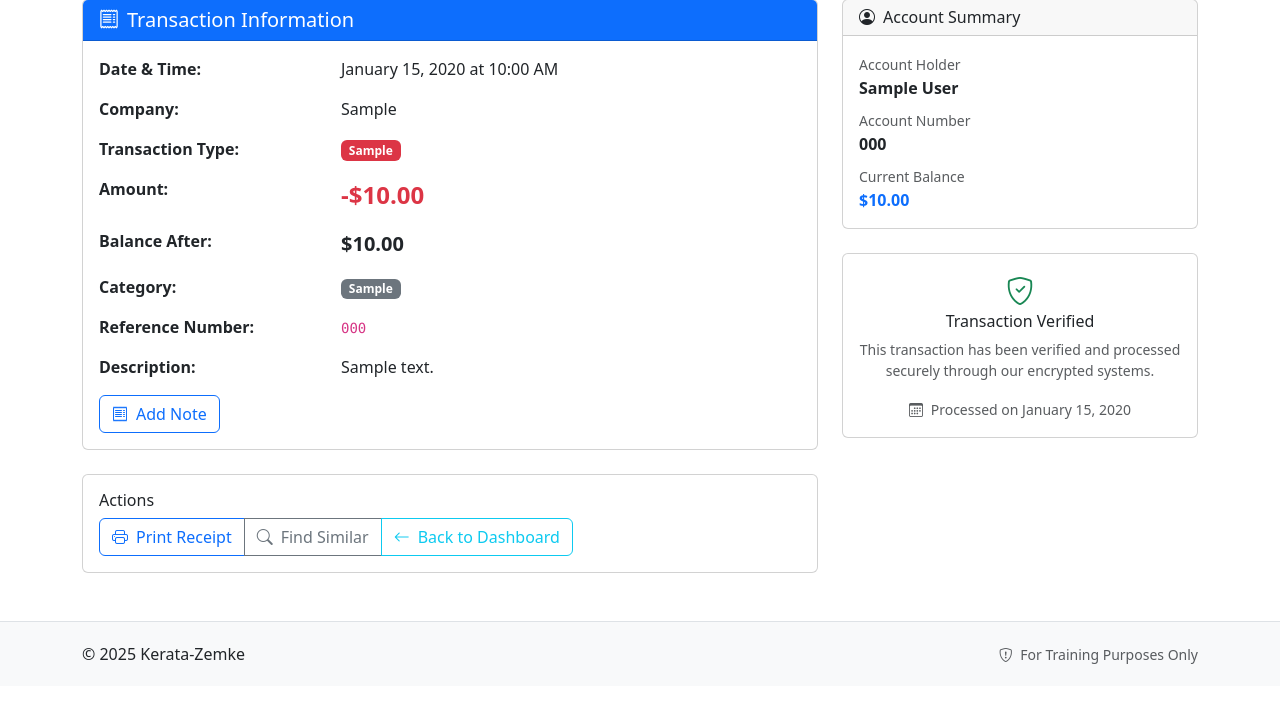
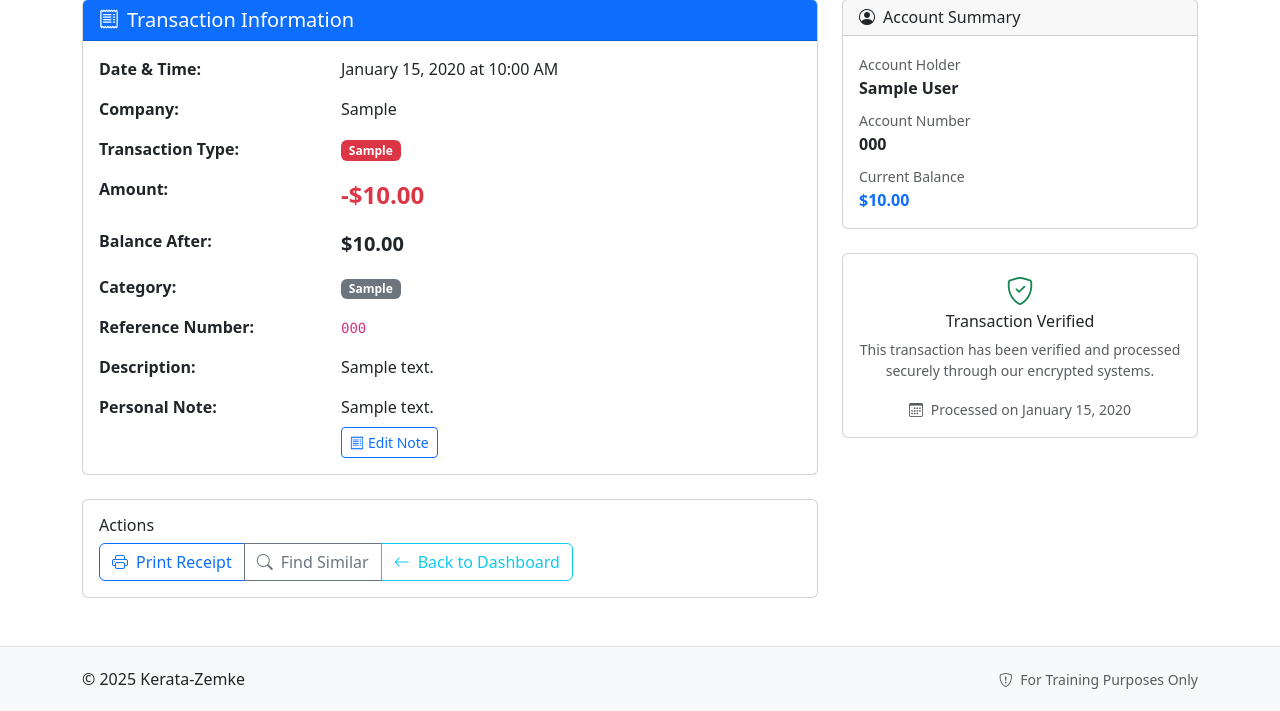
Before and after one commit to dev-vs-ciso/injection-inspection, a Flask app: page /transaction/1 in a window 1280 px wide. Shown: the part 215-926 px from the top of the page. Before the commit the page ends 879 px from the top, so only its background shows below. Run offline with Flask 3, Linux system fonts and the light colour scheme; a user stored in the database is signed in; tables that the repository leaves empty hold one stand-in row (values such as "Sample post"); parts of the project's set-up code (start-up, migrations or seed data) failed here and were passed over.

Commit message:
Template injection

```diff
--- a/app.py
+++ b/app.py
@@ -86,7 +86,7 @@ def create_app(config_class=Config):
     app.add_url_rule('/preferences', 'preferences', preferences, methods=['GET', 'POST'])
 
     # Create transaction routes
-    app.add_url_rule('/transaction/<int:transaction_id>', 'transaction_detail', transaction_detail)
+    app.add_url_rule('/transaction/<int:transaction_id>', 'transaction_detail', transaction_detail, methods=['GET', 'POST'])
     app.add_url_rule('/search', 'search', search, methods=['GET', 'POST'])
     app.add_url_rule('/export', 'export_transactions', export_transactions, methods=['GET', 'POST'])
     app.add_url_rule('/export/download', 'download_export_file', download_export_file, methods=['GET'])
--- a/application/transaction.py
+++ b/application/transaction.py
@@ -1,5 +1,5 @@
 import random
-from flask import Blueprint, render_template, request, redirect, url_for, flash, send_file
+from flask import Blueprint, render_template, request, redirect, url_for, flash, send_file, current_app
 from flask_login import login_user, logout_user, current_user
 from datetime import datetime, timedelta
 from sqlalchemy import or_, and_, text
@@ -11,12 +11,14 @@ import pickle
 import os
 import json
 import yaml
+from jinja2 import Template
 
 @active_user_required
 def transaction_detail(transaction_id):
     """
-    Detailed view of a specific transaction
+    Detailed view of a specific transaction with note editing capability
     Shows all transaction information and related data
+    Handles note updates with VULNERABLE template injection
     """
     # Get transaction and verify it belongs to current user
     transaction = Transaction.query.filter_by(
@@ -28,6 +30,23 @@ def transaction_detail(transaction_id):
         flash('Transaction not found or you do not have permission to view it.', 'error')
         return redirect(url_for('dashboard'))
 
+    # Handle note update via POST
+    if request.method == 'POST':
+        new_note = request.form.get('transaction_note', '').strip()
+
+        try:
+            # Update the note
+            transaction.note = new_note if new_note else None
+            db.session.commit()
+            if new_note:
+                flash('Transaction note updated successfully.', 'success')
+            else:
+                flash('Transaction note cleared.', 'info')
+
+        except Exception as e:
+            db.session.rollback()
+            flash(f'Error updating note: {str(e)}', 'error')
+
     # Get related transactions (same company, recent)
     related_transactions = Transaction.query.filter(
         and_(
@@ -37,11 +56,32 @@ def transaction_detail(transaction_id):
         )
     ).order_by(Transaction.date.desc()).limit(5).all()
 
-    transaction.note = "This is a sample note for demonstration purposes." if random.choice([True, False]) else None
+    # VULNERABLE: Process note through Jinja2 template rendering
+
+    # IN-UNIVERSE: Since the note can have limited html functionality, we will render it separately, so that we can have control of any errors,
+    # and also show the raw note if rendering fails.
+    # This also allows protection against XSS by controlling the rendering context.
+    rendered_note = None
+    if transaction.note:
+        try:
+            # VULNERABILITY: Direct template rendering of user input
+            # This allows template injection attacks
+            template = Template(transaction.note)
+            rendered_note = template.render(
+                current_user=current_user,
+                transaction=transaction,
+                config=current_app.config,
+                request=request
+            )
+        except Exception as e:
+            # If template rendering fails, show the raw note
+            rendered_note = transaction.note
+            flash(f'Note rendering error: {str(e)}', 'warning')
 
     return render_template('transaction.html',
                             transaction=transaction,
-                            related_transactions=related_transactions)
+                            related_transactions=related_transactions,
+                            rendered_note=rendered_note)
 
 
 
--- a/models.py
+++ b/models.py
@@ -135,6 +135,7 @@ class Transaction(db.Model):
     reference_number = db.Column(db.String(50), unique=True, nullable=False)
     balance_after = db.Column(db.Numeric(12, 2), nullable=False)
     category = db.Column(db.String(30))  # Optional categorization
+    note = db.Column(db.Text)  # User note, Optional
 
     @classmethod
     def get_total_volume(cls):
--- a/templates/dashboard.html
+++ b/templates/dashboard.html
@@ -95,8 +95,8 @@
                         <a href="{{ url_for('search') }}" class="btn btn-outline-primary">
                             <i class="bi bi-search me-2"></i>Search Transactions
                         </a>
-                        <a href="{{ url_for('transaction_archive') }}" class="btn btn-outline-secondary">
-                            <i class="bi bi-upload me-2"></i>Transaction Archive
+                        <a href="{{ url_for('transaction_archive') }}" class="btn btn-outline-info">
+                            <i class="bi bi-archive me-2"></i>Transaction Archive
                         </a>
                         <a href="{{ url_for('profile') }}" class="btn btn-outline-secondary">
                             <i class="bi bi-person me-2"></i>View Profile
--- a/templates/transaction.html
+++ b/templates/transaction.html
@@ -125,27 +125,28 @@
                     </div>
                     {% endif %}
 
-                    {% if transaction.note %}
+                    <!-- User Note Section -->
                     <div class="row">
                         <div class="col-sm-4">
-                            <strong>Note:</strong>
+                            <strong>Personal Note:</strong>
                         </div>
                         <div class="col-sm-8">
-                            {{ transaction.note }}
-                            <button type="button" class="btn btn-outline-primary">
-                                <i class="bi bi-receipt me-2"></i>Edit Note
+                            {% if rendered_note %}
+                            <div class="mb-2">
+                                <!-- VULNERABLE: Rendered template content (allows template injection) -->
+                                {{ rendered_note | safe }}
+                            </div>
+                            {% elif transaction.note %}
+                            <div class="mb-2">
+                                <!-- Fallback: Raw note content if rendering failed -->
+                                {{ transaction.note }}
+                            </div>
+                            {% endif %}
+                            <button type="button" class="btn btn-outline-primary btn-sm" data-bs-toggle="modal" data-bs-target="#noteModal">
+                                <i class="bi bi-receipt me-1"></i>{{ 'Edit Note' if transaction.note else 'Add Note' }}
                             </button>
                         </div>
                     </div>
-                    {% else %}
-                    <div class="row">
-                        <div class="col-sm-4">
-                            <button type="button" class="btn btn-outline-primary">
-                                <i class="bi bi-receipt me-2"></i>Add Note
-                            </button>
-                        </div>
-                    </div>
-                    {% endif %}
                 </div>
             </div>
 
@@ -240,6 +241,54 @@
         </div>
     </div>
 </div>
+
+<!-- Note Edit Modal -->
+<div class="modal fade" id="noteModal" tabindex="-1" aria-labelledby="noteModalLabel" aria-hidden="true">
+    <div class="modal-dialog modal-lg">
+        <div class="modal-content">
+            <form method="POST" action="{{ url_for('transaction_detail', transaction_id=transaction.id) }}">
+                <div class="modal-header">
+                    <h5 class="modal-title" id="noteModalLabel">
+                        <i class="bi bi-pencil me-2"></i>{{ 'Edit Personal Note' if transaction.note else 'Add Personal Note' }}
+                    </h5>
+                    <button type="button" class="btn-close" data-bs-dismiss="modal" aria-label="Close"></button>
+                </div>
+                <div class="modal-body">
+                    <div class="mb-3">
+                        <label for="transaction_note" class="form-label">Note Content</label>
+                        <textarea class="form-control" id="transaction_note" name="transaction_note" rows="6"
+                                  placeholder="Add your personal note about this transaction...">{{ transaction.note or '' }}</textarea>
+                        <div class="form-text">
+                            <i class="bi bi-info-circle me-1"></i>
+                            You can add personal notes, reminders, or additional context about this transaction.
+                            HTML formatting is supported for rich content.
+                        </div>
+                    </div>
+
+                    <div class="alert alert-info">
+                        <i class="bi bi-lightbulb me-2"></i>
+                        <strong>Tip:</strong> Use HTML tags like &lt;b&gt;, &lt;i&gt;, &lt;u&gt; for formatting,
+                        or add links with &lt;a href="..."&gt;...&lt;/a&gt;
+                    </div>
+                </div>
+                <div class="modal-footer">
+                    <button type="button" class="btn btn-secondary" data-bs-dismiss="modal">
+                        <i class="bi bi-x-circle me-1"></i>Cancel
+                    </button>
+                    <button type="submit" class="btn btn-primary">
+                        <i class="bi bi-check-circle me-1"></i>Save Note
+                    </button>
+                    {% if transaction.note %}
+                    <button type="button" id="clearNoteBtn" class="btn btn-outline-danger">
+                        <i class="bi bi-trash me-1"></i>Clear Note
+                    </button>
+                    {% endif %}
+                </div>
+            </form>
+        </div>
+    </div>
+</div>
+
 {% endblock %}
 
 {% block scripts %}
@@ -255,6 +304,20 @@ document.addEventListener('DOMContentLoaded', function() {
         }
     `;
     document.head.appendChild(printStyle);
+
+    // Handle clear note button
+    const clearButton = document.getElementById('clearNoteBtn');
+    if (clearButton) {
+        clearButton.addEventListener('click', function(e) {
+            // Clear the textarea content and submit the form
+            const textarea = document.getElementById('transaction_note');
+            const form = clearButton.closest('form');
+            if (textarea && form) {
+                textarea.value = '';
+                form.submit();
+            }
+        });
+    }
 });
 </script>
 {% endblock %}
```
Also changed, not shown: populate_db.py (+6 -3 lines), templates/archive.html (+0 -11 lines).
